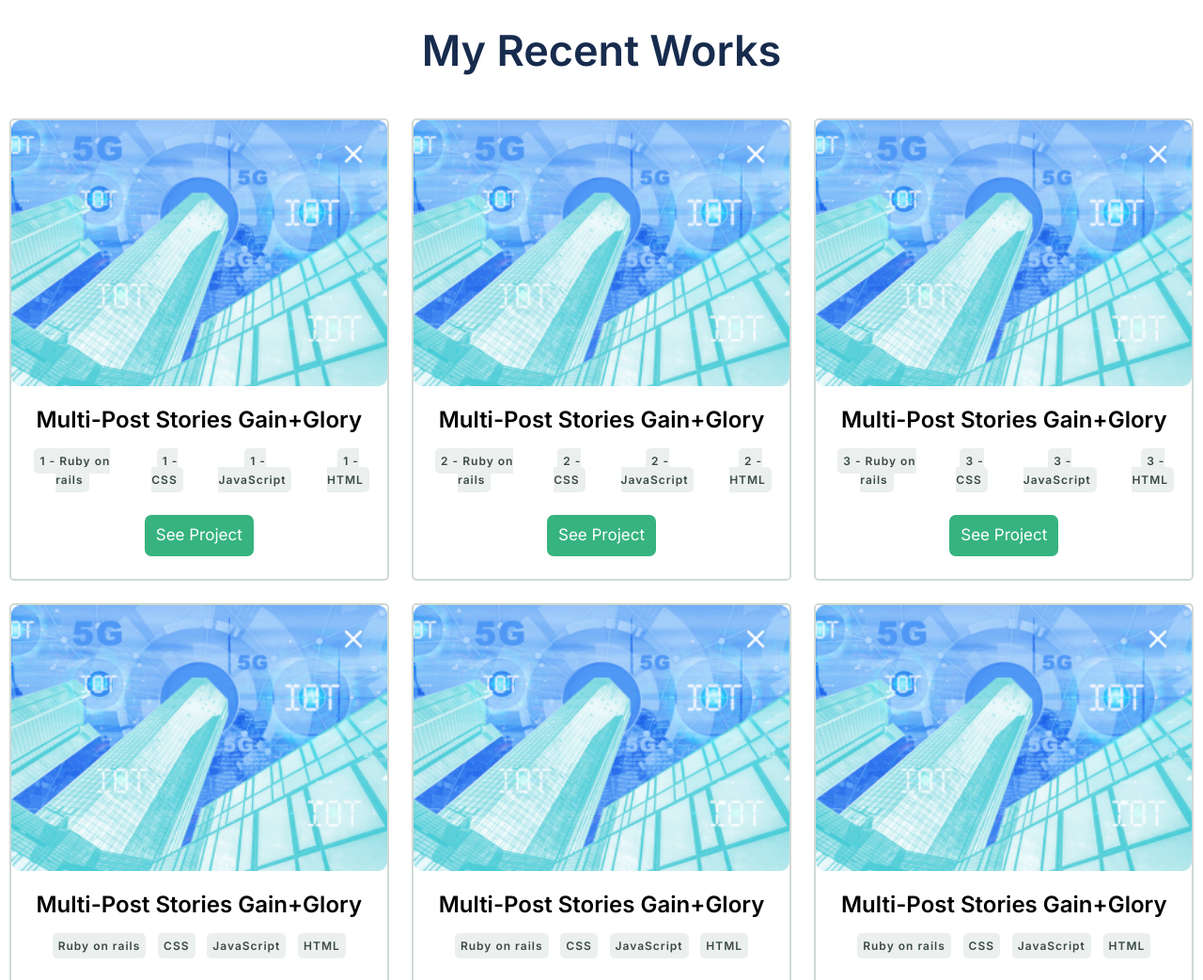
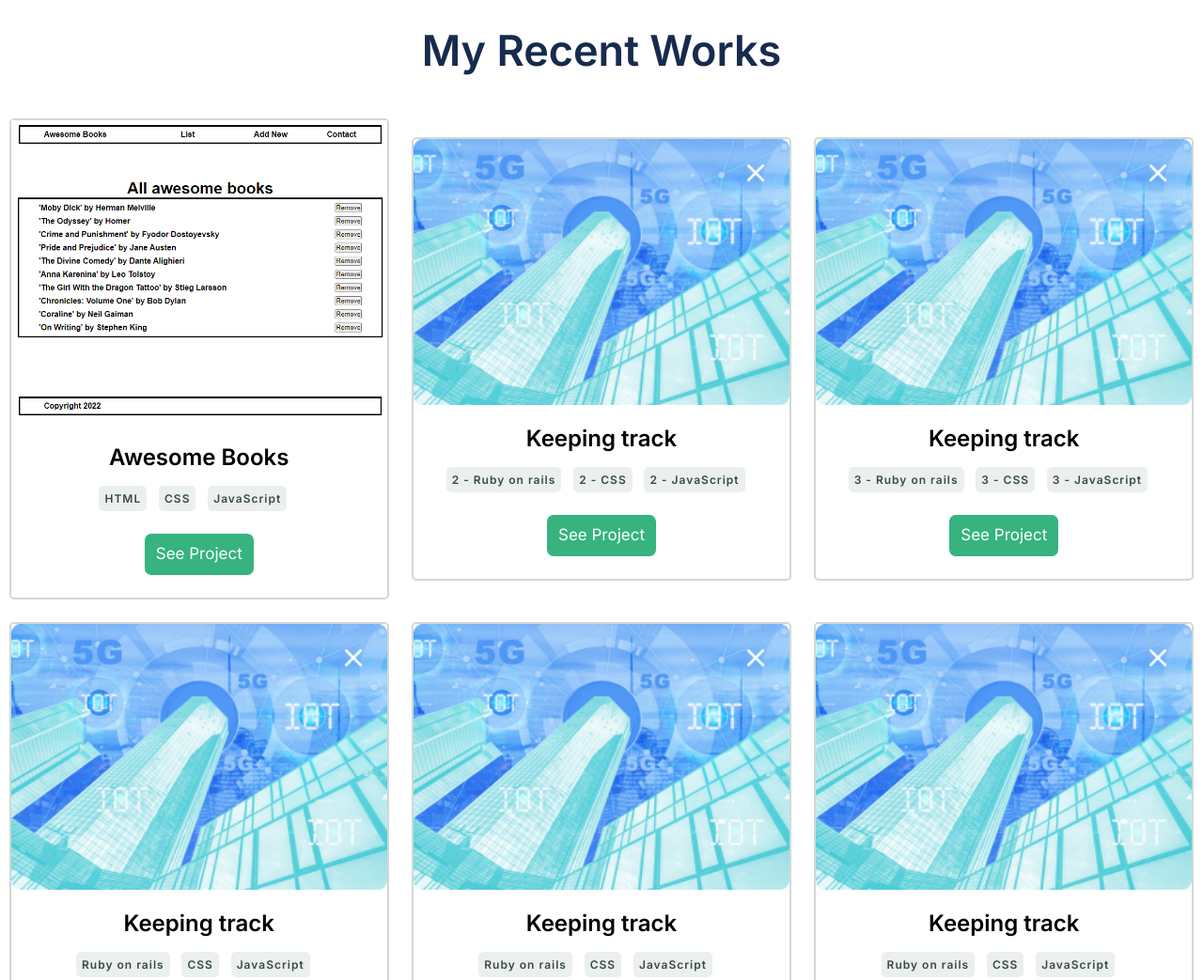
Before and after one commit to taldr27/My-Portfolio, a website: page index.html in a window 1280 px wide. Shown: the part 1282-2325 px from the top of the page at 94% size. Drawn offline with Linux system fonts and the light colour scheme.

Commit message:
Added Awesome books project

```diff
--- a/main.js
+++ b/main.js
@@ -13,21 +13,20 @@ window.addEventListener('DOMContentLoaded', () => {
 
   const projects = [
     {
-      title: 'Keeping track of hundreds of components - 1',
-      image: 'img/test.png',
-      badge1: '1 - Ruby on rails',
-      badge2: '1 - CSS',
-      badge3: '1 - JavaScript',
-      badge4: '1 - HTML',
+      title: 'Awesome Books',
+      image: 'img/ssAwesomeBooks.png',
+      badge1: 'HTML',
+      badge2: 'CSS',
+      badge3: 'JavaScript',
       description: '1 - Lorem Ipsum is simply dummy text of the printing and typesetting industry. Lorem Ipsum has been the industrys standard dummy text ever since the 1500s, when an unknown printer took a galley of type and scrambled it 1960s with the releaLorem Ipsum is simply dummy text of the printing and typesetting industry. Lorem Ipsum has been the industrys standard dummy text ever since the 1500s, when an unknown printer took a galley of type and scrambled it 1960s with the relea',
-      buttons1: 'https://www.google.com',
-      button2: 'https://www.facebook.com',
+      button1: 'https://taldr27.github.io/Awesome-Books/',
+      button2: 'https://github.com/taldr27/Awesome-Books',
       imgClass: 'img-project1',
       buttonId: 'btnPopup1',
-      imgPop: 'img/background-popup.svg',
+      imgPop: 'img/ssAwesomeBooks.png',
     },
     {
-      title: '2 - Keeping track of hundreds of components - 2',
+      title: 'Keeping track',
       image: 'img/test.png',
       badge1: '2 - Ruby on rails',
       badge2: '2 - CSS',
@@ -41,7 +40,7 @@ window.addEventListener('DOMContentLoaded', () => {
       imgPop: 'img/background-popup.svg',
     },
     {
-      title: '3 - Keeping track of hundreds of components - 3',
+      title: 'Keeping track',
       image: 'img/test.png',
       badge1: '3 - Ruby on rails',
       badge2: '3 - CSS',
@@ -55,7 +54,7 @@ window.addEventListener('DOMContentLoaded', () => {
       imgPop: 'img/background-popup.svg',
     },
     {
-      title: 'Keeping track of hundreds of components - 4',
+      title: 'Keeping track',
       image: 'img/test.png',
       badge1: 'Ruby on rails',
       badge2: 'CSS',
@@ -69,7 +68,7 @@ window.addEventListener('DOMContentLoaded', () => {
       imgPop: 'img/background-popup.svg',
     },
     {
-      title: 'Keeping track of hundreds of components - 5',
+      title: 'Keeping track',
       image: 'img/test.png',
       badge1: 'Ruby on rails',
       badge2: 'CSS',
@@ -83,7 +82,7 @@ window.addEventListener('DOMContentLoaded', () => {
       imgPop: 'img/background-popup.svg',
     },
     {
-      title: 'Keeping track of hundreds of components - 6',
+      title: 'Keeping track',
       image: 'img/test.png',
       badge1: 'Ruby on rails',
       badge2: 'CSS',
@@ -140,7 +139,7 @@ window.addEventListener('DOMContentLoaded', () => {
       projectBoxDiv1.appendChild(projectDetails);
 
       const h3P = document.createElement('h3');
-      h3P.innerHTML = 'Multi-Post Stories Gain+Glory';
+      h3P.innerHTML = projects[i].title;
       projectDetails.appendChild(h3P);
 
       const ulP = document.createElement('ul');
@@ -173,10 +172,10 @@ window.addEventListener('DOMContentLoaded', () => {
       const liP4 = document.createElement('li');
       ulP.appendChild(liP4);
 
-      const ali4 = document.createElement('a');
-      ali4.href = '#';
-      ali4.innerHTML = projects[i].badge4;
-      liP4.appendChild(ali4);
+      // const ali4 = document.createElement('a');
+      // ali4.href = '#';
+      // ali4.innerHTML = projects[i].badge4;
+      // liP4.appendChild(ali4);
 
       const btnProject = document.createElement('button');
       btnProject.id = projects[i].buttonId;
@@ -237,7 +236,8 @@ window.addEventListener('DOMContentLoaded', () => {
     const divDiv2A1 = document.createElement('a');
     divDiv2A1.id = 'btn-1';
     divDiv2A1.className = 'button btn-popup';
-    divDiv2A1.innerHTML = 'See live     ';
+    divDiv2A1.innerHTML = 'See live';
+
     div1Div2.appendChild(divDiv2A1);
 
     const div2A1I = document.createElement('i');
@@ -248,6 +248,7 @@ window.addEventListener('DOMContentLoaded', () => {
     divDiv2A2.id = 'btn-2';
     divDiv2A2.className = 'button btn-popup';
     divDiv2A2.innerHTML = 'See source ';
+
     div1Div2.appendChild(divDiv2A2);
 
     const div2A2I = document.createElement('i');
--- a/styles.css
+++ b/styles.css
@@ -550,6 +550,8 @@ body {
     margin-top: -0.6em;
     padding: 0;
     min-width: 70%;
+    max-width: 100%;
+    align-self: center;
     min-height: 100px;
   }
 
```
Also changed, not shown: img/ssAwesomeBooks.png (added).
